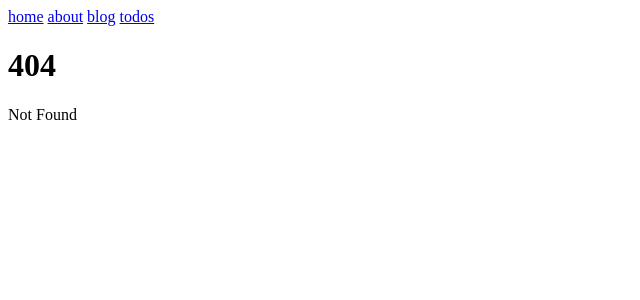
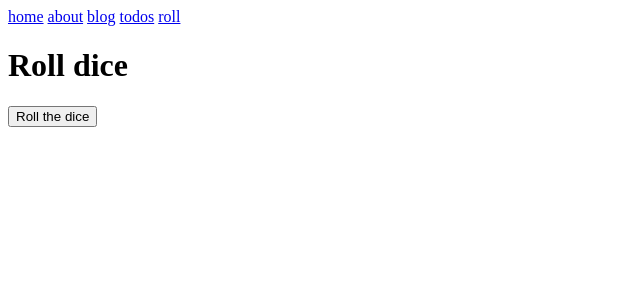
Before and after one commit to aurelienroux/svelte-learning, a SvelteKit app: page /roll in a window 1280 px wide. Before the commit this address had no page. Shown: the top 300 px of the page, without its empty margins (0-640 px from the left). Built offline with nearby package versions, Linux system fonts and the light colour scheme.

Commit message:
server GET route

```diff
--- a/src/routes/+layout.svelte
+++ b/src/routes/+layout.svelte
@@ -7,6 +7,7 @@
 	<a href="/about">about</a>
 	<a href="/blog">blog</a>
 	<a href="/todos">todos</a>
+	<a href="/roll">roll</a>
 </nav>
 
 <main>
--- /dev/null
+++ b/src/routes/roll/+page.svelte
@@ -0,0 +1,18 @@
+<script lang="ts">
+	let number;
+
+	async function roll() {
+		const response = await fetch('./roll');
+
+		number = await response.json();
+	}
+</script>
+
+<main>
+	<h1>Roll dice</h1>
+	<button on:click={roll}>Roll the dice</button>
+
+	{#if number}
+		<p>You rolled a {number}</p>
+	{/if}
+</main>
--- /dev/null
+++ b/src/routes/roll/+server.ts
@@ -0,0 +1,11 @@
+import type { RequestHandler } from './$types';
+
+export const GET: RequestHandler = async () => {
+	const randomNumber = Math.floor(Math.random() * 6) + 1;
+
+	return new Response(randomNumber, {
+		header: {
+			'Content-Type': 'application/json'
+		}
+	});
+};
```
